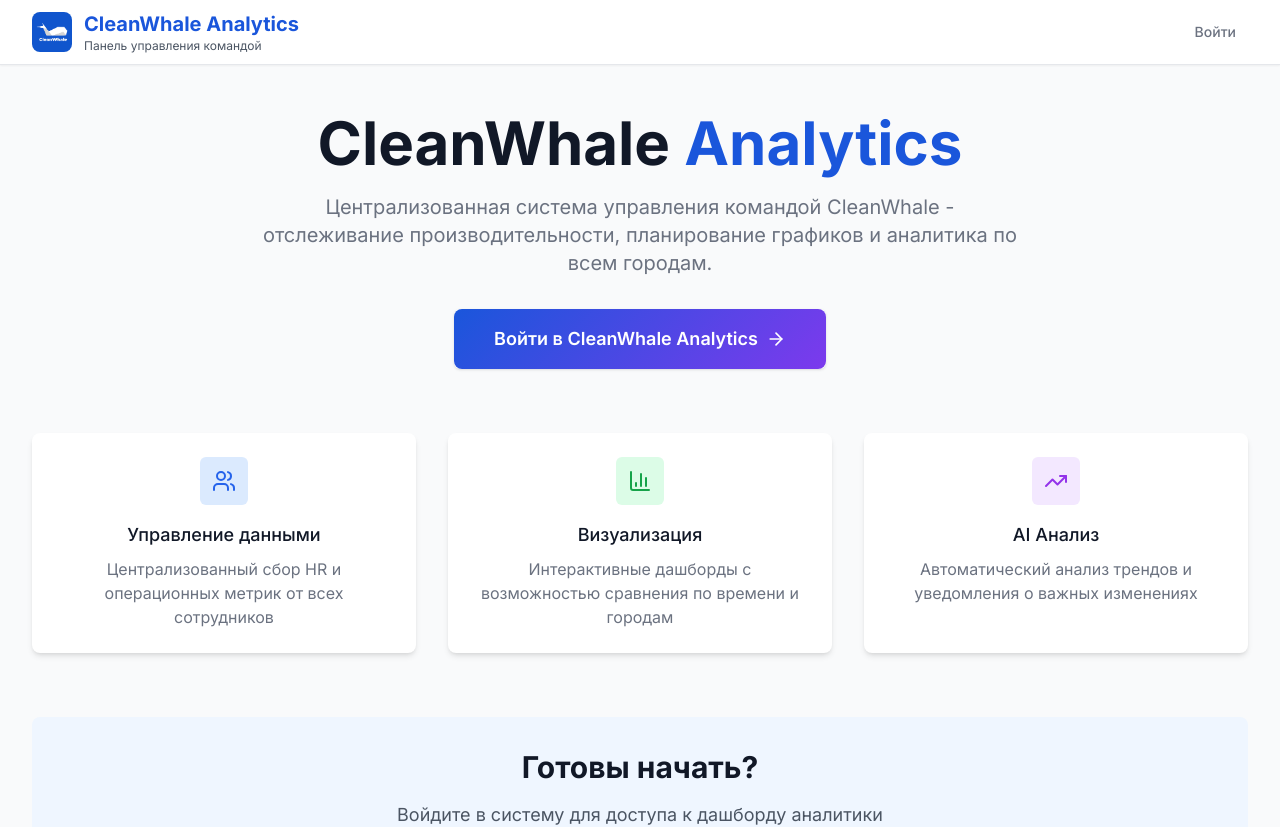
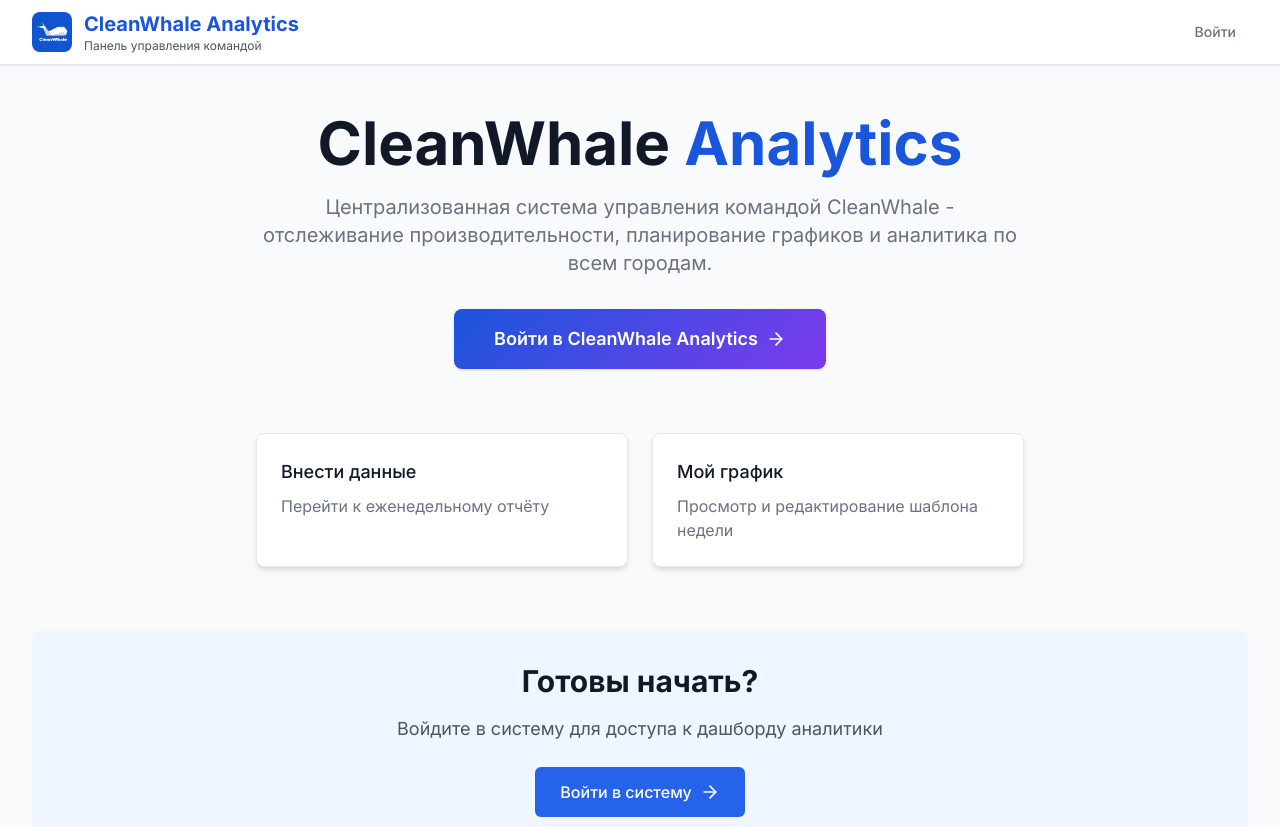
Before and after one commit to ivanshyla/cleanwhale-hr-analytics, a Next.js app: page / in a window 1280 px wide. Shown: the top 827 px of the page. Built offline with nearby package versions, Linux system fonts and the light colour scheme.

Commit message:
Limit menu for line managers; add schedule models; update homepage actions

```diff
--- a/src/app/dashboard/layout.tsx
+++ b/src/app/dashboard/layout.tsx
@@ -39,14 +39,15 @@ interface User {
 const navigation = [
   { name: 'Дашборд', href: '/dashboard', icon: Home, roles: ['ADMIN', 'COUNTRY_MANAGER', 'HIRING_MANAGER', 'OPS_MANAGER', 'MIXED_MANAGER'] },
   { name: 'Еженедельный отчет', href: '/dashboard/weekly-report', icon: FileText, roles: ['HIRING_MANAGER', 'OPS_MANAGER', 'MIXED_MANAGER'] },
+  { name: 'Мой график', href: '/dashboard/schedule', icon: CalendarDays, roles: ['HIRING_MANAGER', 'OPS_MANAGER', 'MIXED_MANAGER'] },
   { name: 'Аналитика', href: '/dashboard/analytics', icon: BarChart3, roles: ['ADMIN', 'COUNTRY_MANAGER'] },
   { name: 'Метрики', href: '/dashboard/metrics', icon: LineChart, roles: ['ADMIN', 'COUNTRY_MANAGER'] },
   { name: 'Сравнения', href: '/dashboard/comparison', icon: Scale, roles: ['ADMIN', 'COUNTRY_MANAGER'] },
   { name: 'AI Инсайты', href: '/dashboard/ai-insights', icon: Lightbulb, roles: ['ADMIN'] },
   { name: 'Пользователи', href: '/dashboard/users', icon: Users, roles: ['ADMIN', 'COUNTRY_MANAGER'] },
   { name: 'Статистика менеджеров', href: '/dashboard/manager-stats', icon: UserRoundCog, roles: ['ADMIN'] },
-  { name: 'Расписание звонков', href: '/dashboard/call-schedule', icon: CalendarDays, roles: ['ADMIN', 'OPS_MANAGER', 'MIXED_MANAGER'] },
-  { name: 'Внешние данные', href: '/dashboard/external-data', icon: Briefcase, roles: ['ADMIN', 'OPS_MANAGER', 'MIXED_MANAGER'] },
+  { name: 'Расписание звонков', href: '/dashboard/call-schedule', icon: CalendarDays, roles: ['ADMIN'] },
+  { name: 'Внешние данные', href: '/dashboard/external-data', icon: Briefcase, roles: ['ADMIN'] },
   { name: 'Данные по сотрудникам', href: '/dashboard/employee-data', icon: Building2, roles: ['ADMIN', 'HR_MANAGER', 'MIXED_MANAGER'] },
   { name: 'Настройки', href: '/dashboard/settings', icon: Settings, roles: ['ADMIN'] },
 ];
--- a/src/app/page.tsx
+++ b/src/app/page.tsx
@@ -58,48 +58,22 @@ export default function HomePage() {
             </div>
           </div>
 
-          {/* Features */}
-          <div className="mt-16">
-            <div className="grid grid-cols-1 gap-8 sm:grid-cols-2 lg:grid-cols-3">
-              {/* Feature 1 */}
-              <div className="bg-white rounded-lg shadow-md p-6">
-                <div className="flex items-center justify-center h-12 w-12 rounded-md bg-blue-100 text-blue-600 mx-auto">
-                  <Users className="h-6 w-6" />
-                </div>
-                <h3 className="mt-4 text-lg font-medium text-gray-900 text-center">
-                  Управление данными
-                </h3>
-                <p className="mt-2 text-base text-gray-500 text-center">
-                  Централизованный сбор HR и операционных метрик от всех сотрудников
-                </p>
-              </div>
-
-              {/* Feature 2 */}
-              <div className="bg-white rounded-lg shadow-md p-6">
-                <div className="flex items-center justify-center h-12 w-12 rounded-md bg-green-100 text-green-600 mx-auto">
-                  <BarChart3 className="h-6 w-6" />
-                </div>
-                <h3 className="mt-4 text-lg font-medium text-gray-900 text-center">
-                  Визуализация
-                </h3>
-                <p className="mt-2 text-base text-gray-500 text-center">
-                  Интерактивные дашборды с возможностью сравнения по времени и городам
-                </p>
-              </div>
-
-              {/* Feature 3 */}
-              <div className="bg-white rounded-lg shadow-md p-6">
-                <div className="flex items-center justify-center h-12 w-12 rounded-md bg-purple-100 text-purple-600 mx-auto">
-                  <TrendingUp className="h-6 w-6" />
-                </div>
-                <h3 className="mt-4 text-lg font-medium text-gray-900 text-center">
-                  AI Анализ
-                </h3>
-                <p className="mt-2 text-base text-gray-500 text-center">
-                  Автоматический анализ трендов и уведомления о важных изменениях
-                </p>
-              </div>
-            </div>
+          {/* Основные действия для линейных менеджеров */}
+          <div className="mt-16 grid grid-cols-1 gap-6 sm:grid-cols-2 max-w-3xl mx-auto">
+            <Link
+              href="/dashboard/weekly-report"
+              className="bg-white rounded-lg shadow-md p-6 border hover:border-blue-300 transition-colors"
+            >
+              <h3 className="text-lg font-medium text-gray-900">Внести данные</h3>
+              <p className="mt-2 text-base text-gray-500">Перейти к еженедельному отчёту</p>
+            </Link>
+            <Link
+              href="/dashboard/schedule"
+              className="bg-white rounded-lg shadow-md p-6 border hover:border-blue-300 transition-colors"
+            >
+              <h3 className="text-lg font-medium text-gray-900">Мой график</h3>
+              <p className="mt-2 text-base text-gray-500">Просмотр и редактирование шаблона недели</p>
+            </Link>
           </div>
 
           {/* CTA Section */}
```
Also changed, not shown: 1 other file (tests, documents, lock files or other folders).
